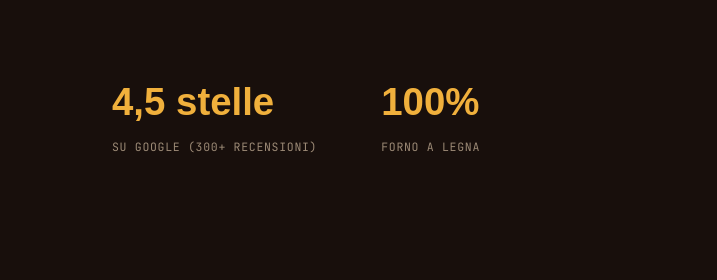
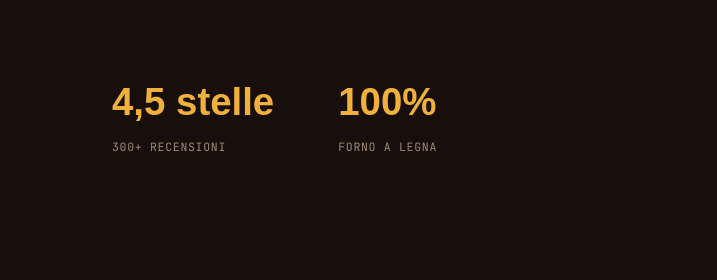
Before and after one commit to zyteroncoding/ipartenopei, a website: page index.html in a window 1280 px wide. Shown: the part 1220-1500 px from the top of the page, 0-717 px from the left. Drawn offline with Linux system fonts and the light colour scheme; no server answers; a web font is replaced by a local one.

Commit message:
Fixed other text in index.html file

```diff
--- a/index.html
+++ b/index.html
@@ -69,7 +69,7 @@
                     <div class="storia-numeri">
                         <div class="storia-numero">
                             <p class="valore">4,5 stelle</p>
-                            <p class="etichetta">Su Google (300+ recensioni)</p>
+                            <p class="etichetta">300+ recensioni</p>
                         </div>
                         <div class="storia-numero">
                             <p class="valore">100%</p>
```
